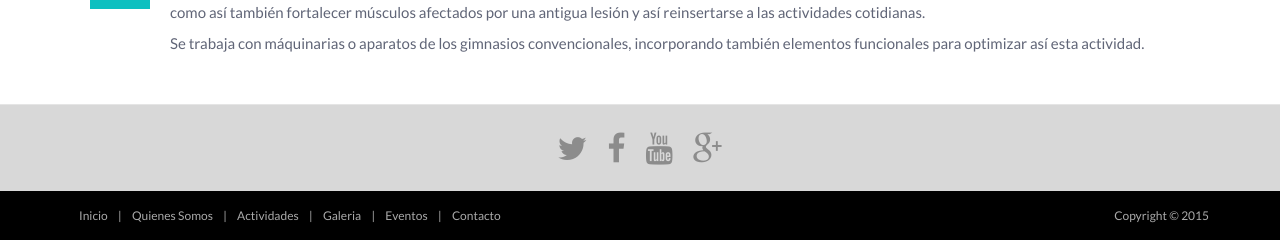
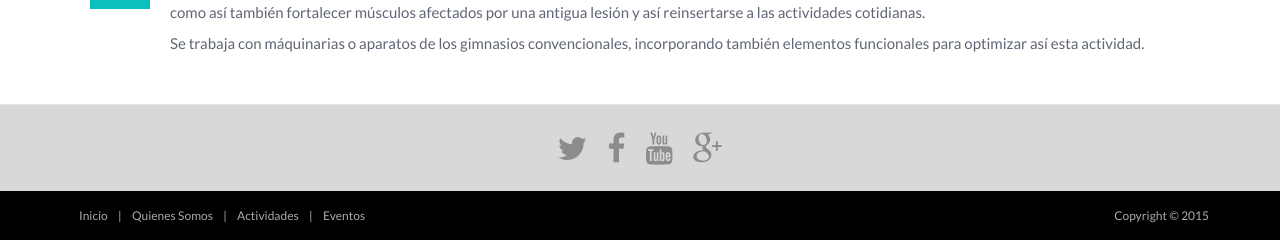
Before and after one commit to cailo/fusionsh, a Django app: page /activities/ in a window 1280 px wide. Shown: the part 1441-1681 px from the top of the page. Run offline with Django 3.2, Linux system fonts and the light colour scheme; data that the repository does not hold is empty; some libraries are stand-ins or nearby versions.

Commit message:
simplificar menu

```diff
--- a/templates/base.html
+++ b/templates/base.html
@@ -45,7 +45,7 @@
 				<li class="active"><a href="/">Inicio</a></li>
 				<li><a href="/about/">Quienes Somos</a></li>
 				<li><a href="/activities/">Actividades</a></li>
-				<li><a href="#">Galeria</a></li>
+				<!-- <li><a href="#">Galeria</a></li> -->
 				<li class="dropdown">
 					<a href="#" class="dropdown-toggle" data-toggle="dropdown">Eventos<b class="caret"></b></a>
 					<ul class="dropdown-menu">
@@ -54,7 +54,7 @@
 						{% endfor %}
 					</ul>
 				</li>
-				<li><a href="#">Galeria</a></li>
+				<!-- <li><a href="#">Contactenos</a></li> -->
 			</ul>
 		</div>
 		<!--/.nav-collapse -->
@@ -90,9 +90,9 @@
 								<a href="#">Inicio</a> |
 								<a href="#">Quienes Somos</a> |
 								<a href="#">Actividades</a> |
-								<a href="#">Galeria</a> |
-								<a href="/eventos">Eventos</a> |
-								<a href="#">Contacto</a>
+								<!-- <a href="#">Galeria</a> | -->
+								<a href="/eventos">Eventos</a>
+								<!-- <a href="#">Contacto</a> -->
 							</p>
 						</div>
 					</div>
--- a/templates/runs/runner_form.html
+++ b/templates/runs/runner_form.html
@@ -56,7 +56,7 @@
 			    {% if rundata.accommodation %}
                             <p><a target="_blank" href="{{ MEDIA_URL }}{{rundata.accommodation}}">Alojamientos</a></p>
                             {% endif %}
-
+                            <p>Distancias: {% for distance in rundata.distances.all %}{{ distance }}{% if not forloop.last %}, {% endif %}{% endfor %}</p>
 			</div>
                </div>
 
```
Also changed, not shown: runs/admin.py (+12 -0 lines), 1 other file.
